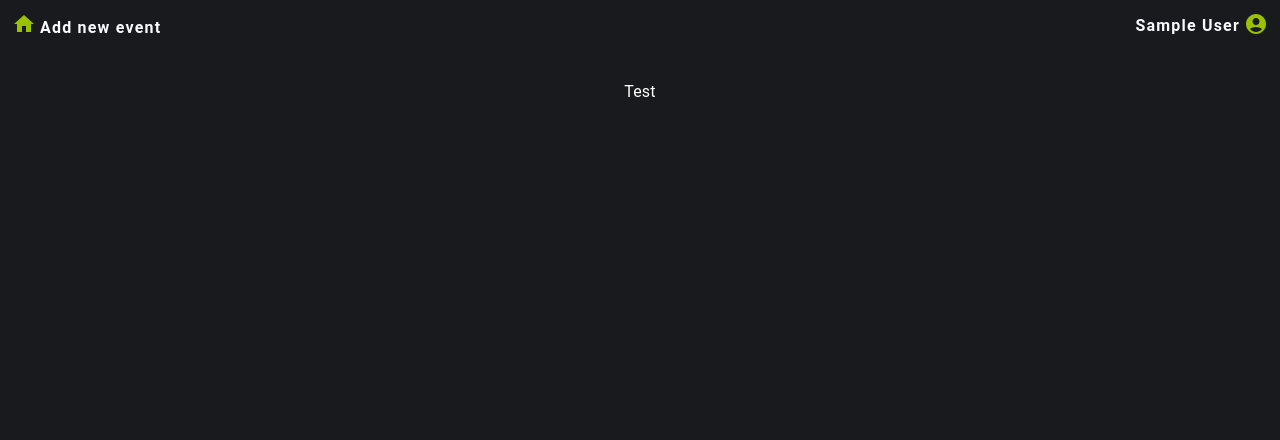
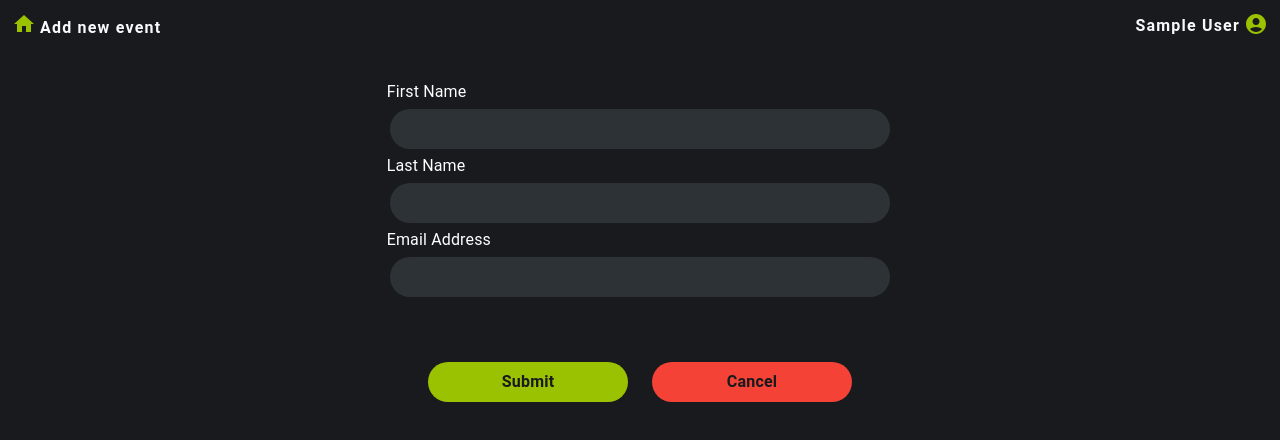
Before and after one commit to CWxMaxX/event-management-web-app, a Next.js app in the folder event-man-web-app/: page /project/addNewProject in a window 1280 px wide. Shown: the top 440 px of the page. Built offline with nearby package versions, Linux system fonts and the light colour scheme; no server answers; sample sign-in values are in the browser's storage.

Commit message:
Formik and Custom Buttons added

```diff
--- /dev/null
+++ b/event-man-web-app/components/Buttons/buttons.js
@@ -0,0 +1,43 @@
+export const PrimaryButton = ({ title, onClick, disabled, type }) => {
+  return (
+    <button
+      className={`m-3  !my-1 min-w-[200px] p-2 px-8 rounded-3xl primary-btn ${
+        disabled ? "disabled-btn" : ""
+      }`}
+      onClick={onClick}
+      disabled={disabled}
+      type={type}
+    >
+      {title}
+    </button>
+  );
+};
+export const SecondaryButton = ({ title, onClick, disabled, type }) => {
+  return (
+    <button
+      className={`m-3 !my-1 min-w-[200px] p-2 px-8 rounded-3xl secondary-btn ${
+        disabled ? "disabled-btn" : ""
+      }`}
+      onClick={onClick}
+      disabled={disabled}
+      type={type}
+    >
+      {title}
+    </button>
+  );
+};
+
+export const CancelButton = ({ title, onClick, disabled, type }) => {
+  return (
+    <button
+      className={` m-3 !my-1 min-w-[200px] p-2 px-8 rounded-3xl cancel-btn ${
+        disabled ? "disabled-btn" : ""
+      }`}
+      onClick={onClick}
+      disabled={disabled}
+      type={type}
+    >
+      {title}
+    </button>
+  );
+};
--- a/event-man-web-app/components/Cards/ListCard.jsx
+++ b/event-man-web-app/components/Cards/ListCard.jsx
@@ -39,7 +39,7 @@ function ListCard({ title }) {
   const renderList = (array) => {
     return array.map((item, i) => {
       return (
-        <div>
+        <div className={"hover:cursor-pointer"}>
           <SectionRow className={"justify-center relative "}>
             <SectionColumn className={"w-full px-10  py-3"}>
               <div className={"mainText"}>{item.title}</div>
--- /dev/null
+++ b/event-man-web-app/components/Input/TextField.jsx
@@ -0,0 +1,26 @@
+import React from "react";
+
+function TextField({ id, name, type, onChange, onBlur, value, placeholder }) {
+  return (
+    <div
+      className={
+        "w-[330px] px-6 rounded-3xl  h-10  flex justify-center items-center"
+      }
+      style={{ backgroundColor: "#2d3236" }}
+    >
+      <input
+        className={"flex-1"}
+        style={{ outline: "none", color: "white", backgroundColor: "#2d3236" }}
+        id={id}
+        name={name}
+        type={type}
+        onChange={onChange}
+        onBlur={onBlur}
+        value={value}
+        placeholder={placeholder}
+      />
+    </div>
+  );
+}
+
+export default TextField;
--- a/event-man-web-app/package.json
+++ b/event-man-web-app/package.json
@@ -14,10 +14,12 @@
     "@mui/material": "^5.10.6",
     "@mui/styled-engine-sc": "^5.10.6",
     "firebase": "^9.10.0",
+    "formik": "^2.2.9",
     "next": "latest",
     "react": "17.0.2",
     "react-dom": "17.0.2",
-    "styled-components": "^5.3.5"
+    "styled-components": "^5.3.5",
+    "yup": "^0.32.11"
   },
   "devDependencies": {
     "autoprefixer": "^10.4.12",
--- a/event-man-web-app/pages/project/addNewProject.jsx
+++ b/event-man-web-app/pages/project/addNewProject.jsx
@@ -1,12 +1,79 @@
 import React from "react";
 import CommonLayout from "../../components/Layouts/CommonLayout";
+import TextField from "../../components/Input/TextField";
+import {
+  CancelButton,
+  PrimaryButton,
+  SecondaryButton,
+} from "../../components/Buttons/buttons";
+import { Formik, Field, Form, ErrorMessage } from "formik";
+import * as Yup from "yup";
+import {
+  SectionColumn,
+  SectionRow,
+} from "../../components/Layouts/sectionLayouts";
 
 const AddNewProject = () => {
-	return (
-		<div className='flex-1'>
-			<CommonLayout title={"Add new event"}>Test</CommonLayout>
-		</div>
-	);
+  return (
+    <div className="flex-1">
+      <CommonLayout title={"Add new event"}>
+        <Formik
+          initialValues={{ firstName: "", lastName: "", email: "" }}
+          validationSchema={Yup.object({
+            firstName: Yup.string()
+              .max(15, "Must be 15 characters or less")
+              .required("Required"),
+            lastName: Yup.string()
+              .max(20, "Must be 20 characters or less")
+              .required("Required"),
+            email: Yup.string()
+              .email("Invalid email address")
+              .required("Required"),
+          })}
+          onSubmit={(values, { setSubmitting }) => {
+            setTimeout(() => {
+              alert(JSON.stringify(values, null, 2));
+              setSubmitting(false);
+            }, 400);
+          }}
+        >
+          <Form>
+            <SectionColumn className={"items-center "}>
+              <label htmlFor="firstName" className={"w-10/12"}>
+                First Name
+              </label>
+              <Field
+                className={"main-text-field"}
+                name="firstName"
+                type="text"
+              />
+              <ErrorMessage name="firstName" />
+
+              <label htmlFor="lastName" className={"w-10/12"}>
+                Last Name
+              </label>
+              <Field
+                className={"main-text-field"}
+                name="lastName"
+                type="text"
+              />
+              <ErrorMessage name="lastName" />
+
+              <label htmlFor="email" className={"w-10/12"}>
+                Email Address
+              </label>
+              <Field className={"main-text-field"} name="email" type="email" />
+              <ErrorMessage name="email" />
+            </SectionColumn>
+            <SectionRow className={"w-full justify-center px-20 mt-14"}>
+              <PrimaryButton title={"Submit"} type={"submit"} />
+              <CancelButton title={"Cancel"} type={"reset"} />
+            </SectionRow>
+          </Form>
+        </Formik>
+      </CommonLayout>
+    </div>
+  );
 };
 
 export default AddNewProject;
--- a/event-man-web-app/styles/_colors.scss
+++ b/event-man-web-app/styles/_colors.scss
@@ -1,8 +1,13 @@
 $ORANGE : orange;
-$RED : red;
-$GRAY:#0069c0;
+$RED:#f44336;
+$RED_DARK : #ba000d;
+$BLUE:#1e88e5;
+$BLUE_DARK:#005cb2;
+$GRAY:#b0bec5;
+$GRAY_DARK:#808e95;
 $BACKGROUND_COLOR_DARK:#181a1d;
 $BACKGROUND_COLOR_LIGHT:#2d3236;
 $TEXT_LIGHT:#d5dae1;
 $TEXT_DARK:#5f666e;
-$ACCENT_GREEN:#9ac200
+$ACCENT_GREEN:#9ac200;
+$ACCENT_GREEN_DARK:#5C7400;
--- a/event-man-web-app/styles/common.scss
+++ b/event-man-web-app/styles/common.scss
@@ -47,3 +47,89 @@
   letter-spacing: 1.2px;
 
 }
+
+
+
+//Buttons
+.disabled-btn{
+  background-color: $GRAY_DARK !important;
+  font-weight: 500 !important;
+  color: $BACKGROUND_COLOR_DARK !important;
+}
+.disabled-btn:hover{
+  background-color: $GRAY_DARK !important;
+  font-weight: 500 !important;
+  color: $BACKGROUND_COLOR_DARK !important;
+  cursor: not-allowed;
+}
+
+.primary-btn{
+  background-color: $ACCENT_GREEN;
+  color: $BACKGROUND_COLOR_DARK;
+  outline: none;
+  font-weight: 600;
+  letter-spacing: 0.2px;
+}
+.primary-btn:hover{
+  background-color: $ACCENT_GREEN_DARK;
+  color: #ffffff;
+  outline: none;
+
+}
+.cancel-btn{
+  background-color: $RED;
+  color: $BACKGROUND_COLOR_DARK;
+  outline: none;
+  font-weight: 600;
+  letter-spacing: 0.2px;
+}
+.cancel-btn:hover{
+  background-color: $RED_DARK;
+  color: #ffffff;
+  outline: none;
+
+}
+.secondary-btn{
+  background-color: $BLUE;
+  color: $BACKGROUND_COLOR_DARK;
+  outline: none;
+  font-weight: 600;
+  letter-spacing: 0.2px;
+}
+.secondary-btn:hover{
+  background-color: $BLUE_DARK;
+  color: #ffffff;
+  outline: none;
+
+}
+
+
+//Inputs
+
+.main-text-field{
+
+
+  min-width: 300px;
+  width: 80vw;
+  max-width: 500px;
+  height: 40px;
+  padding-left: 24px;
+  padding-right: 24px;
+  border-radius: 24px;
+  outline: none;
+  background-color: $BACKGROUND_COLOR_LIGHT;
+  display: flex;
+  margin: 5px 10px 5px 10px
+
+
+}
+.main-text-field:focus{
+
+  height: 40px;
+  padding-left: 24px;
+  padding-right: 24px;
+  border-radius: 24px;
+  outline: none;
+  background-color: $GRAY_DARK;
+  display: flex;
+}
--- a/package.json
+++ /dev/null
@@ -1,5 +0,0 @@
-{
-  "dependencies": {
-    "sass": "^1.55.0"
-  }
-}
```
Also changed, not shown: 2 other files (tests, documents, lock files or other folders).
